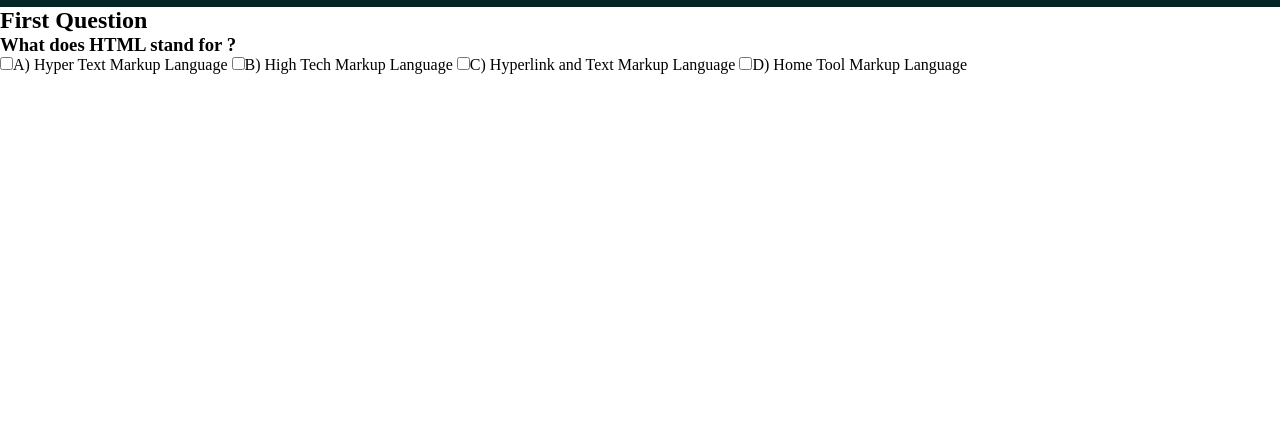
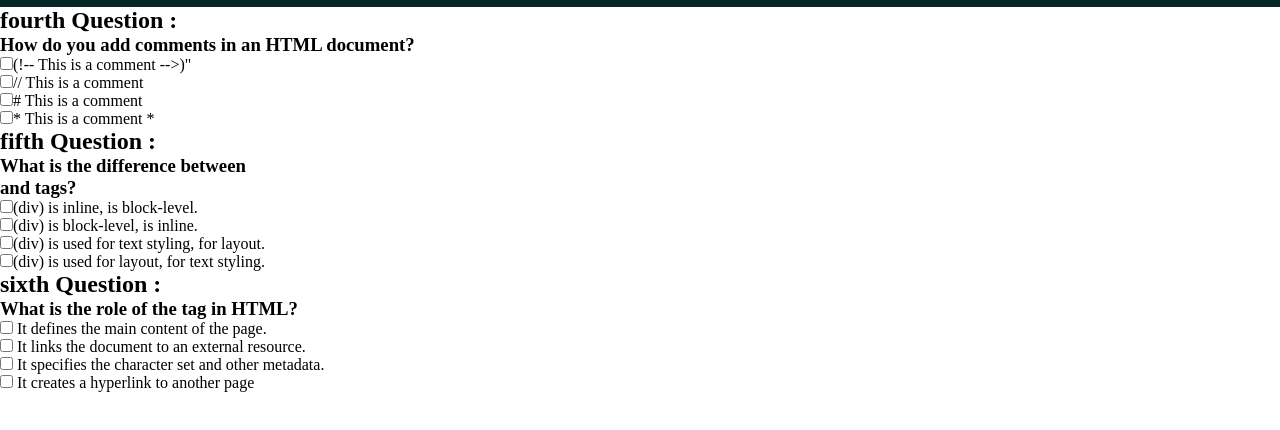
Before and after one commit to Nouma11/quiz-app, a plain HTML site: page index.html in a window 1280 px wide. Shown: the part 50-480 px from the top of the page. Drawn offline with Linux system fonts and the light colour scheme.

Commit message:
Update index.html

```diff
--- a/index.html
+++ b/index.html
@@ -12,14 +12,31 @@
     <header>
         <h1>Quiz</h1>
     </header>
-    <main>
+    <main class="main">
+
         <div>
-            <h2>First Question</h2>
-            <h3>What does HTML stand for ?</h3>
-            <input type="checkbox" name="" id="">A) Hyper Text Markup Language
-            <input type="checkbox" name="" id="">B) High Tech Markup Language
-            <input type="checkbox" name="" id="">C) Hyperlink and Text Markup Language
-            <input type="checkbox" name="" id="">D) Home Tool Markup Language
+            <h2>fourth Question :</h2>
+            <h3>How do you add comments in an HTML document?</h3>
+            <input type="checkbox" name="" id="">(!-- This is a comment -->)"<br>
+            <input type="checkbox" name="" id="">// This is a comment<br>
+            <input type="checkbox" name="" id=""># This is a comment<br>
+            <input type="checkbox" name="" id="">* This is a comment *<br>
+        </div>
+        <div>
+            <h2>fifth Question :</h2>
+            <h3>What is the difference between <div> and <span> tags?</h3>
+            <input type="checkbox" name="" id="">(div) is inline, <span> is block-level.<br>
+            <input type="checkbox" name="" id="">(div) is block-level, <span> is inline.<br>
+            <input type="checkbox" name="" id="">(div) is used for text styling, <span> for layout.<br>
+            <input type="checkbox" name="" id="">(div) is used for layout, <span> for text styling.<br>
+        </div>
+        <div>
+            <h2>sixth Question :</h2>
+            <h3>What is the role of the <meta> tag in HTML?</h3>
+            <input type="checkbox" name="" id=""> It defines the main content of the page.<br>
+            <input type="checkbox" name="" id=""> It links the document to an external resource.<br>
+            <input type="checkbox" name="" id=""> It specifies the character set and other metadata.<br>
+            <input type="checkbox" name="" id=""> It creates a hyperlink to another page<br>
         </div>
 
     </main>
```
